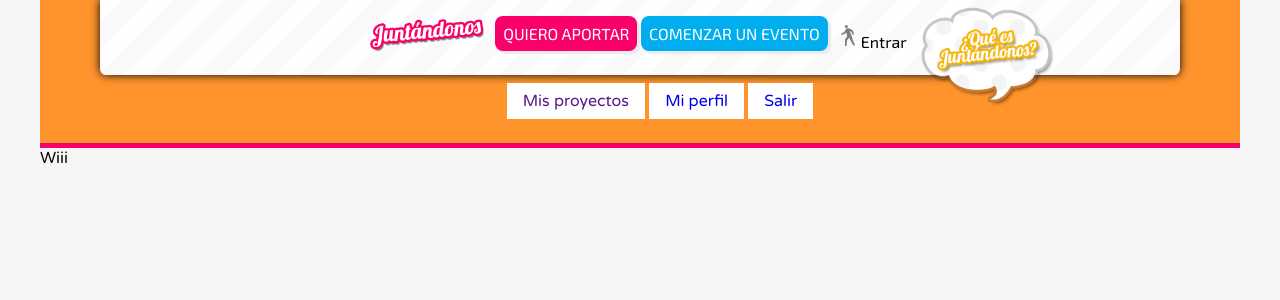
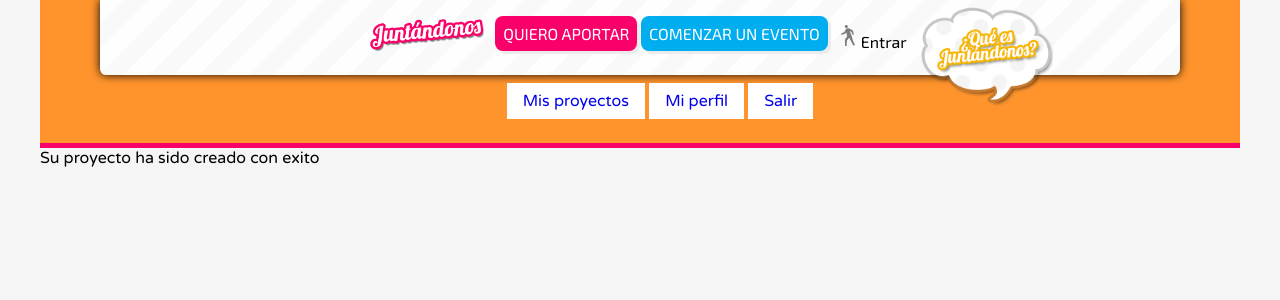
Before and after one commit to LeonardoAquino/wishlist, a Django app: a page that uses crowdfunding/together/templates/mi_menu.html in a window 1280 px wide. Shown: the top 300 px of the page. Run offline with Django 3.2, Linux system fonts and the light colour scheme; the visitor is signed in with stand-in values (Sample User, id 1); parts of the project's set-up code (start-up, migrations or seed data) failed here and were passed over.

Commit message:
Cambios solicitados

```diff
--- a/crowdfunding/together/templates/mi_menu.html
+++ b/crowdfunding/together/templates/mi_menu.html
@@ -1,7 +1,7 @@
 <nav class="menu_navegacion">
     <ul>
         <li>
-            <a href="">Mis proyectos</a>
+            <a href="{% url 'dashboard' %}">Mis proyectos</a>
         </li>
         <li>
             <a href="{% url 'mi_perfil' %}">Mi perfil</a>
--- a/crowdfunding/together/templates/nuevo_proyecto/nuevo_proyecto_paso_3.html
+++ b/crowdfunding/together/templates/nuevo_proyecto/nuevo_proyecto_paso_3.html
@@ -1,5 +1,5 @@
 {% extends "base_login.html" %}
 
 {% block contenido %}
-    Wiii
+    Su proyecto ha sido creado con exito
 {% endblock %}
```
